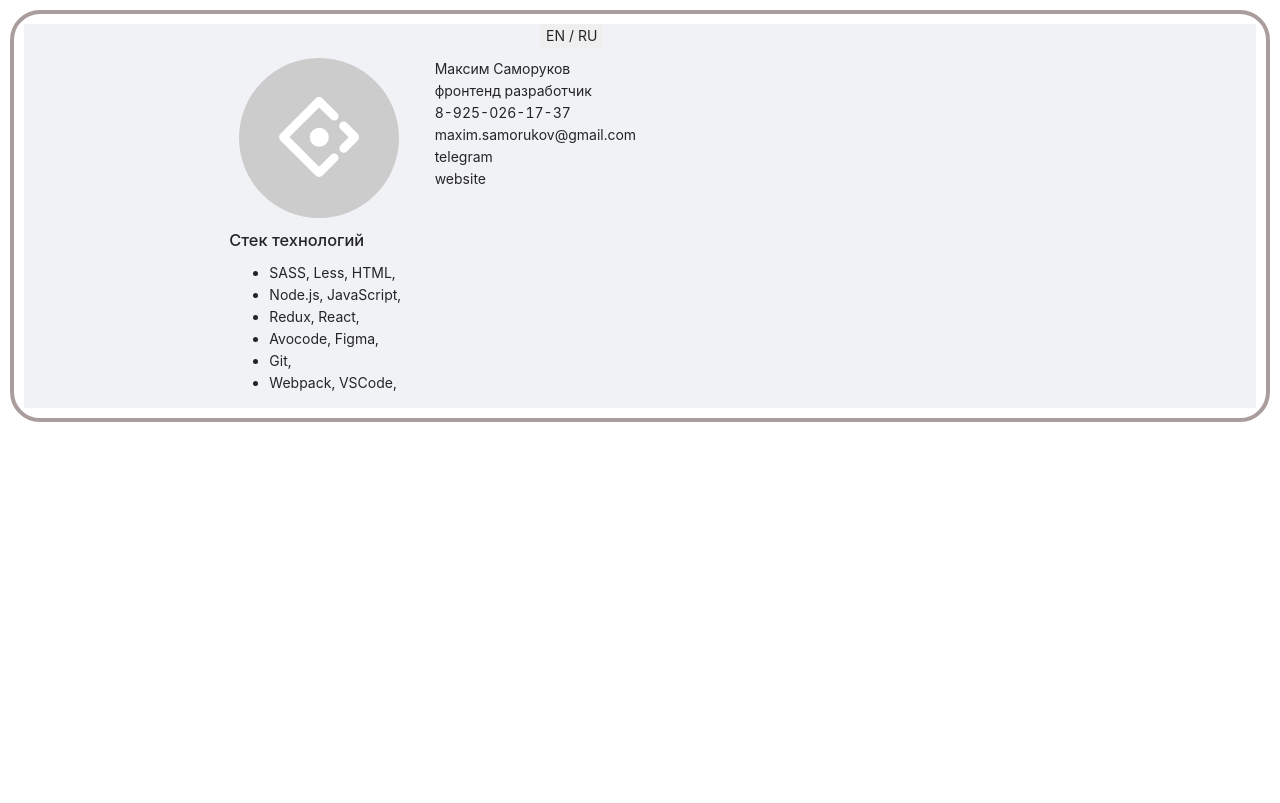
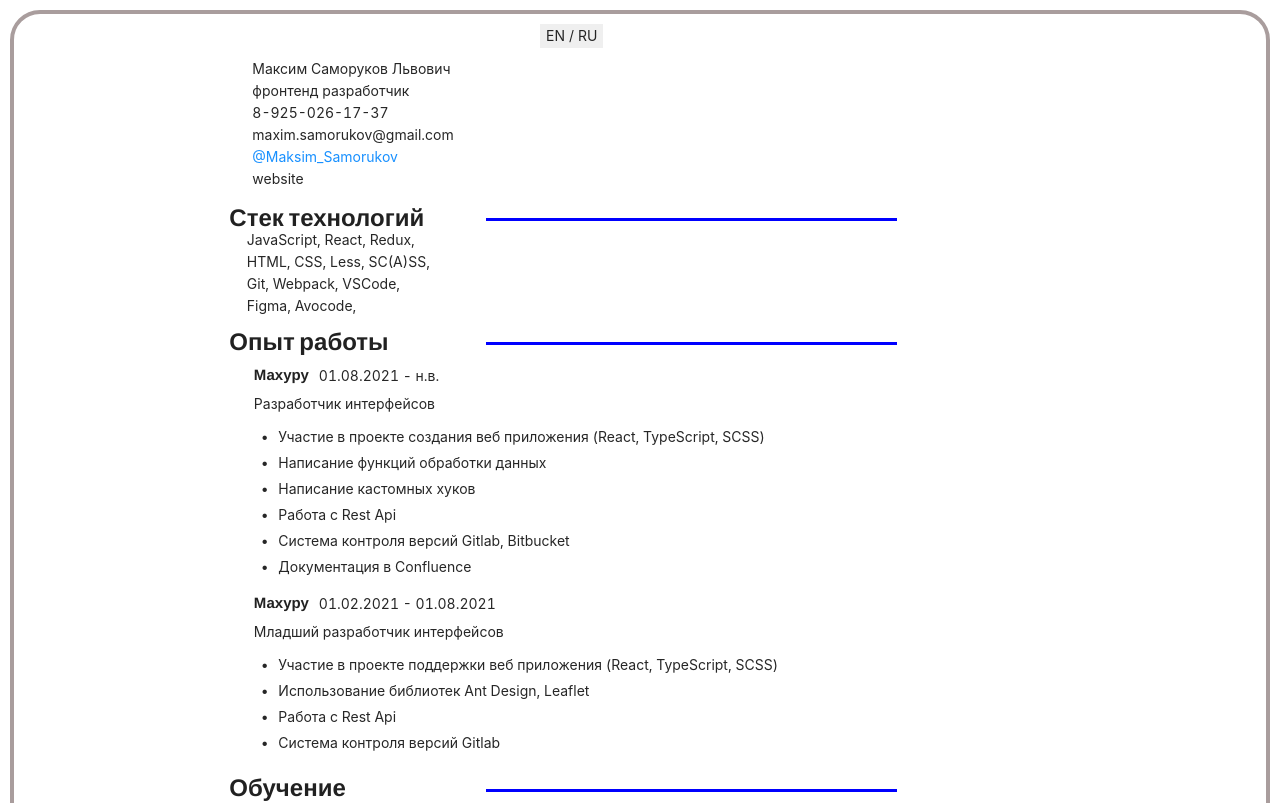
Before and after one commit to MaximSamorukov/react_resume, a React (Create React App) app: page / in a window 1280 px wide. Shown: the top 803 px of the page. Built offline with nearby package versions, Linux system fonts and the light colour scheme.

Commit message:
added some styles

```diff
--- a/public/index.html
+++ b/public/index.html
@@ -9,6 +9,7 @@
       name="description"
       content="Web site created using create-react-app"
     />
+    <link rel="stylesheet" href="https://cdnjs.cloudflare.com/ajax/libs/semantic-ui/2.4.1/semantic.min.css" integrity="sha512-8bHTC73gkZ7rZ7vpqUQThUDhqcNFyYi2xgDgPDHc+GXVGHXq+xPjynxIopALmOPqzo9JZj0k6OqqewdGO3EsrQ==" crossorigin="anonymous" referrerpolicy="no-referrer" />
     <link rel="apple-touch-icon" href="%PUBLIC_URL%/logo192.png" />
     <!--
       manifest.json provides metadata used when your web app is installed on a
--- a/src/App.js
+++ b/src/App.js
@@ -3,18 +3,27 @@ import { Layout } from "antd";
 import { ContentItem } from "./components/ContentItem";
 import { Wrapper } from './components/Wrapper';
 import { Instruments } from './components/Instruments';
+import { WorkExperience } from './components/WorkExperiemce';
 
 function App() {
   return (
     <Wrapper>
       <Layout style={{
         margin: 10,
+        backgroundColor: 'white',
       }}>
         <Header />
         <ContentItem title="stack">
-          <ul>
-            <Instruments />
-          </ul>
+          <Instruments />
+        </ContentItem>
+        <ContentItem title="experience">
+          <WorkExperience />
+        </ContentItem>
+        <ContentItem title="education">
+          <Instruments />
+        </ContentItem>
+        <ContentItem title="projects">
+          <Instruments />
         </ContentItem>
       </Layout>
     </Wrapper>
--- a/src/components/ContentItem.jsx
+++ b/src/components/ContentItem.jsx
@@ -4,7 +4,7 @@ import { Row, Col, Layout, Avatar, Space } from 'antd';
 import { AntDesignOutlined } from '@ant-design/icons';
 import { usePageSize } from "../hooks/hooks";
 import { HeaderItem } from "./header_item";
-import { titles } from '../data/libraries';
+import { titles_en, titles_ru } from '../data/libraries';
 
 export const ContentItem = ({ title, children }) => {
   const { name, surname, contacts, profession } = data['ru'];
@@ -14,11 +14,20 @@ export const ContentItem = ({ title, children }) => {
   const avatarSize = isPresent ? 3 : 7;
   const contentSize = isPresent ? 12 : 16;
   return (
-    <Content>
+    <div>
+      <Content style={{ marginTop: 15 }}>
         <Row>
           {isPresent && <Col span={4}/>}
-        <Col span={5}><h3>{titles[title]}</h3></Col>
-        <Col span={8} />
+          <Col span={5}><div className="ui large header">{titles_ru[title]}</div></Col>
+          <Col span={8}>
+            <div style={{
+              backgroundColor: 'blue',
+              maxHeight: 3,
+              height: 3,
+              width: '100%',
+              marginTop: 13
+            }} />
+          </Col>
           {isPresent && <Col span={4} />}
         </Row>
         <Row>
@@ -29,5 +38,6 @@ export const ContentItem = ({ title, children }) => {
           {isPresent && <Col span={4} />}
         </Row>
       </Content>
+    </div>
   )
 }
--- a/src/components/Instruments.jsx
+++ b/src/components/Instruments.jsx
@@ -3,18 +3,18 @@ import { data } from '../data/data';
 
 const Instruments = () => {
   return (
-    <>
+    <ul className="ui list">
       {
-        data.ru.instruments.map(({ label }) => {
+        data.ru.instruments.map(({ label }, index) => {
           return (
-            <li>{label.reduce((acc, item) => {
+            <div key={index} className="item">{label.reduceRight((acc, item) => {
               return `${item}, ${acc}`;
             }, '')}
-            </li>
+            </div>
           )
         })
       }
-    </>
+    </ul>
   )
 }
 
--- /dev/null
+++ b/src/components/Job_item.jsx
@@ -0,0 +1,58 @@
+import React from "react";
+
+export const JobItem = ({ item }) => {
+  const { company, title, start, end, description } = item;
+  return (
+    <div className="ui relaxed divided list">
+      <div className="content">
+        <div
+          style={{
+            display: 'flex',
+            flexDirection: 'row',
+            justifyContent: 'flex-start'
+          }}>
+            <div style={{
+              marginRight: 10,
+            }}>
+              <h4 className="ui header">{company}</h4>
+            </div>
+            <div style={{
+              lineHeight: '18px'
+            }}>
+              <span>{start}</span>
+              <span> - </span>
+              <span>{typeof end === 'string' ? end : 'н.в.'}</span>
+            </div>
+        </div>
+        <div
+          style={{
+            display: 'flex',
+            flexDirection: 'row',
+            justifyContent: 'flex-start'
+          }}>
+            <div style={{
+              marginRight: 10,
+              marginTop: 8,
+            }}>
+              <span >{title}</span>
+            </div>
+        </div>
+
+
+        <div
+          className="ui bulleted list"
+        >
+          {description.map((i, index) => (
+            <div
+              key={index}
+              className="item"
+              style={{
+                //height: 22
+              }}
+            >{i}</div>
+          ))}
+        </div>
+      </div>
+    </div>
+  )
+}
--- /dev/null
+++ b/src/components/WorkExperiemce.jsx
@@ -0,0 +1,17 @@
+import React from "react";
+import { JobItem } from './Job_item';
+import { data } from '../data/data';
+
+export const WorkExperience = () => {
+  return (
+    <ul className="ui list">
+      {
+        data.ru.experience.map((item, index) => {
+          return (
+            <JobItem key={index} item={item} />
+          )
+        })
+      }
+    </ul>
+  )
+}
--- a/src/components/header.jsx
+++ b/src/components/header.jsx
@@ -1,13 +1,12 @@
 import React, { useEffect, useState } from "react";
 import { data } from "../data/data";
 import { Row, Col, Layout, Avatar, Space } from 'antd';
-import { AntDesignOutlined } from '@ant-design/icons';
 import { usePageSize } from "../hooks/hooks";
-import { HeaderItem } from "./header_item";
+import { HeaderItem, TelegramHeaderItem } from "./header_item";
 
 export const Header = () => {
   const [lang, setLang] = useState('ru');
-  const { name, surname, contacts, profession } = data[lang];
+  const { name, surname, lastname,  contacts, profession } = data[lang];
   const toggleLang = () => {
     setLang((prev) => {
       if (prev === 'en') return 'ru';
@@ -41,25 +40,16 @@ export const Header = () => {
       </Row>
       <Row>
         {isPresent && <Col span={4}/>}
-        <Col span={avatarSize}>
-          <Avatar
-            style={{
-              margin: 10,
-            }}
-            size={{ xs: 80, sm: 80, md: 80, lg: 128, xl: 160, xxl: 200 }}
-            icon={<AntDesignOutlined />}
-          />
-        </Col>
-        <Col span={1}/>
         <Col span={contentSize}>
           <div style={{
             marginTop: 10,
+            paddingLeft: 23,
           }}>
-            <HeaderItem text={`${name} ${surname}`} />
+            <HeaderItem text={`${name} ${surname} ${lastname}`} />
             <HeaderItem text ={profession} />
             <HeaderItem text={contacts.phone} />
             <HeaderItem text={contacts.email} />
-            <HeaderItem text={contacts.telegram} />
+            <TelegramHeaderItem text={contacts.telegram} />
             <HeaderItem text={contacts.website} />
           </div>
         </Col>
--- a/src/components/header_item.jsx
+++ b/src/components/header_item.jsx
@@ -7,3 +7,13 @@ export const HeaderItem = ({ text, icon }) => {
     </div>
   )
 }
+
+const telegramLink = (text) => <a href={`https://t.me/${text}`}>{`@${text}`}</a>
+
+export const TelegramHeaderItem = ({ text }) => {
+  return (
+    <div>
+      {telegramLink(text)}
+    </div>
+  )
+}
--- a/src/data/data.js
+++ b/src/data/data.js
@@ -2,12 +2,13 @@ export const data = {
   ru: {
     name: 'Максим',
     surname: 'Саморуков',
+    lastname: 'Львович',
     birthday: '07-12-1981',
     profession: 'фронтенд разработчик',
     contacts: {
       phone: '8-925-026-17-37',
       whatsup: 'whatsup',
-      telegram: 'telegram',
+      telegram: 'Maksim_Samorukov',
       email: 'maxim.samorukov@gmail.com',
       website: 'website',
     },
@@ -31,37 +32,19 @@ export const data = {
     ],
     instruments: [
       {
-        label: ['HTML', 'Less', 'SASS'],
+        label: ['JavaScript', 'React', 'Redux'],
       },
       {
-        label: ['JavaScript', 'Node.js'],
+        label: ['HTML', 'CSS', 'Less', 'SC(A)SS'],
       },
       {
-        label: ['React', 'Redux'],
+        label: ['Git', 'Webpack', 'VSCode'],
       },
       {
         label: ['Figma', 'Avocode'],
       },
-      {
-        label: ['Git'],
-      },
-      {
-        label: ['VSCode', 'Webpack'],
-      },
     ],
     experience: [
-      {
-        company: "Махуру",
-        title: "Младший разработчик интерфейсов",
-        start: '01.02.2021',
-        end: '01.08.2021',
-        description: [
-          'Участие в проекте поддержки веб приложения (React, TypeScript, SCSS)',
-          'Использование библиотек Ant Design, Leaflet',
-          'Работа с Rest Api',
-          'Система контроля версий Gitlab',
-        ]
-      },
       {
         company: "Махуру",
         title: "Разработчик интерфейсов",
@@ -74,6 +57,18 @@ export const data = {
           'Работа с Rest Api',
           'Система контроля версий Gitlab, Bitbucket',
           'Документация в Confluence',
+        ]
+      },
+      {
+        company: "Махуру",
+        title: "Младший разработчик интерфейсов",
+        start: '01.02.2021',
+        end: '01.08.2021',
+        description: [
+          'Участие в проекте поддержки веб приложения (React, TypeScript, SCSS)',
+          'Использование библиотек Ant Design, Leaflet',
+          'Работа с Rest Api',
+          'Система контроля версий Gitlab',
         ]
       },
     ],
@@ -261,12 +256,13 @@ export const data = {
   en: {
     name: 'Maksim',
     surname: 'Samorukov',
+    lastname: 'Lvovich',
     birthday: '07-12-1981',
     profession: 'frontend engineer',
     contacts: {
       phone: '8-925-026-17-37',
       whatsup: 'whatsup',
-      telegram: 'telegram',
+      telegram: 'Maksim_Samorukov',
       email: 'maxim.samorukov@gmail.com',
       website: 'website',
     },
@@ -290,22 +286,16 @@ export const data = {
     ],
     instruments: [
       {
-        label: ['HTML', 'Less', 'SASS'],
+        label: ['JavaScript', 'React', 'Redux'],
       },
       {
-        label: ['JavaScript', 'Node.js'],
+        label: ['HTML', 'CSS', 'Less', 'SC(A)SS'],
       },
       {
-        label: ['React', 'Redux'],
+        label: ['Git', 'Webpack', 'VSCode'],
       },
       {
         label: ['Figma', 'Avocode'],
-      },
-      {
-        label: ['Git'],
-      },
-      {
-        label: ['VSCode', 'Webpack'],
       },
     ],
     experience: [
--- a/src/data/libraries.js
+++ b/src/data/libraries.js
@@ -1,10 +1,20 @@
-const titles = {
+const titles_ru = {
   about: "Обо мне",
   education: "Обучение",
   experience: "Опыт работы",
   stack: "Стек технологий",
+  projects: "Проекты",
+}
+
+const titles_en = {
+  about: "About",
+  education: "Education",
+  experience: "Experience",
+  stack: "Technical skills",
+  projects: "Prohjects",
 }
 
 export {
-  titles,
+  titles_en,
+  titles_ru,
 }
```
Lines whose indentation alone changed are shown as unchanged.
